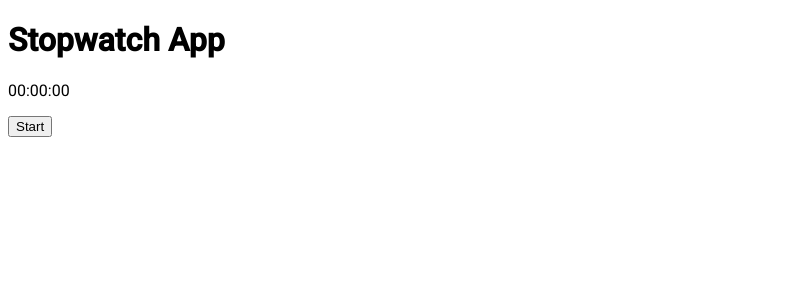
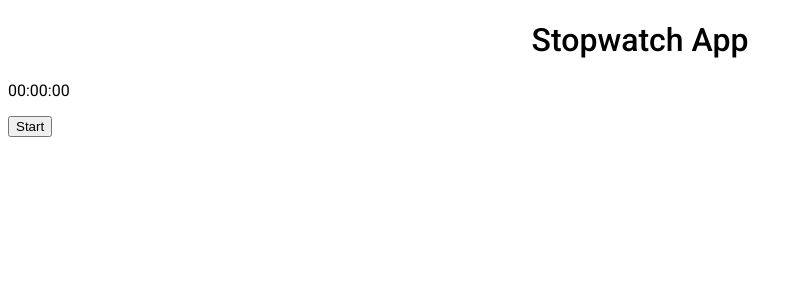
Before and after one commit to ericksvaguilar/stopwatch-app, a React (Create React App) app: page / in a window 1280 px wide. Shown: the top 300 px of the page, without its empty margins (0-803 px from the left). Built offline with nearby package versions, Linux system fonts and the light colour scheme.

Commit message:
feat(app.module.css): add heading style

```diff
--- a/src/styles/App.module.css
+++ b/src/styles/App.module.css
@@ -0,0 +1,4 @@
+.appContainer h1 {
+  font-weight: 500;
+  text-align: center;
+}
```
